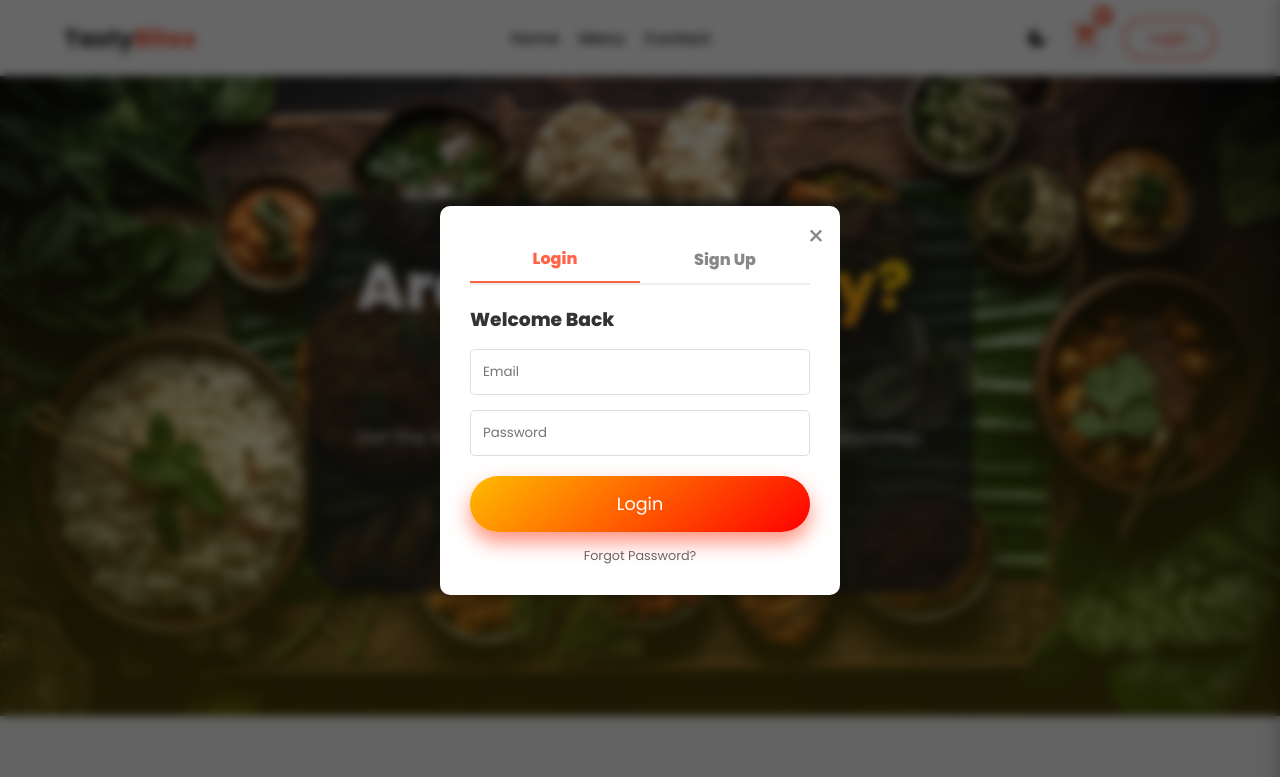
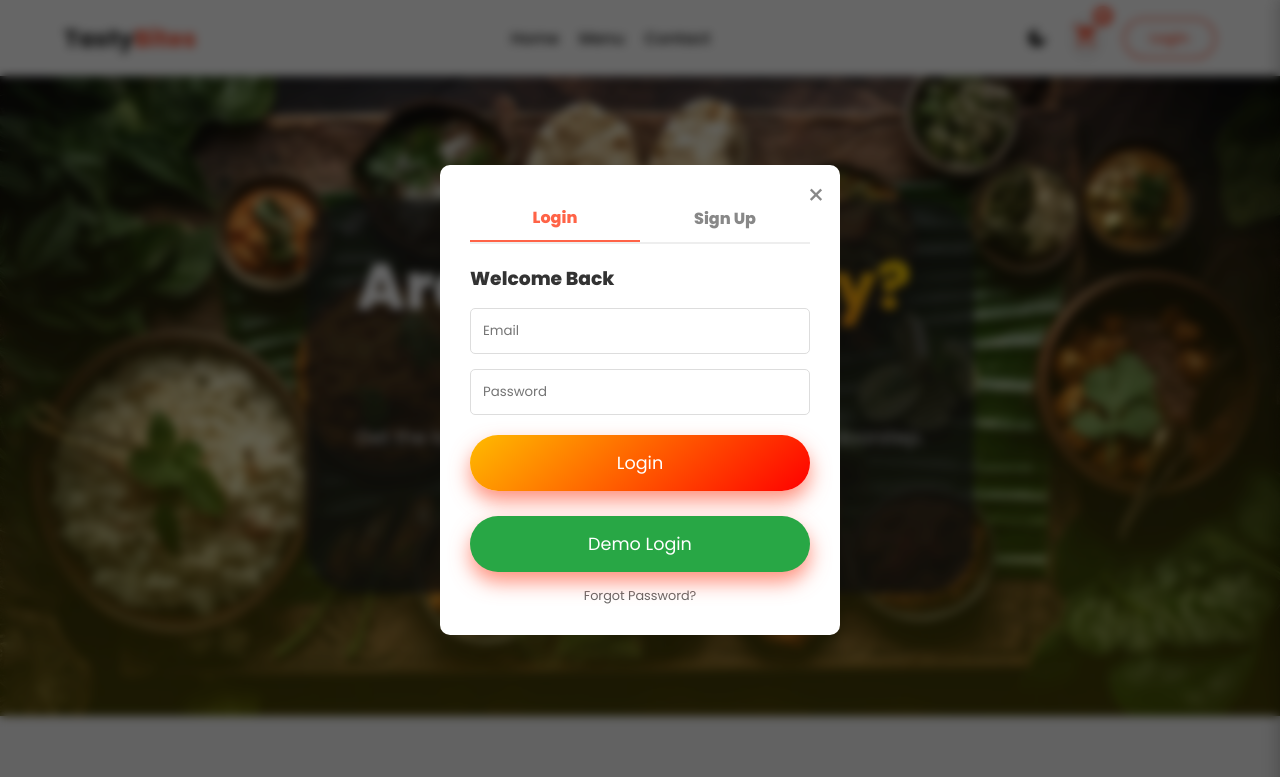
Before and after one commit to omkar3600/TastyBites, a plain HTML site: page index.html in a window 1280 px wide. Both pictures are taken after a click on the button "Login". Shown: the top 777 px of the page. Drawn offline with Linux system fonts and the light colour scheme.

Commit message:
demo user button

```diff
--- a/index.html
+++ b/index.html
@@ -261,6 +261,14 @@
                     <button type="submit" class="cta-button full-width">
                         Login
                     </button>
+                    <button
+                        type="button"
+                        class="cta-button full-width"
+                        onclick="loginAsDemo()"
+                        style="background: #28a745; margin-top: 10px"
+                    >
+                        Demo Login
+                    </button>
                     <p class="auth-note">Forgot Password?</p>
                 </form>
                 <form
--- a/script.js
+++ b/script.js
@@ -225,6 +225,29 @@ function handleSignup(e) {
     showToast("Account Created!");
     closeLogin();
     checkLoginState();
+}
+
+function loginAsDemo() {
+    const demoUser = {
+        name: "Demo User",
+        email: "demo@tastybites.com",
+        password: "demo",
+        phone: "9876543210",
+        address: "123 Tasty Street, Foodie City",
+        orders: [],
+        favorites: [1, 3, 5], // Pre-fill some favorites
+    };
+
+    // Ensure demo user is in the master list
+    updateMasterUserList(demoUser);
+
+    // Login
+    currentUser = demoUser;
+    localStorage.setItem("CURRENT_USER", JSON.stringify(demoUser));
+    showToast("Logged in as Demo User");
+    closeLogin();
+    checkLoginState();
+    if (window.location.href.includes("profile.html")) loadProfileData();
 }
 
 function checkLoginState() {
```
